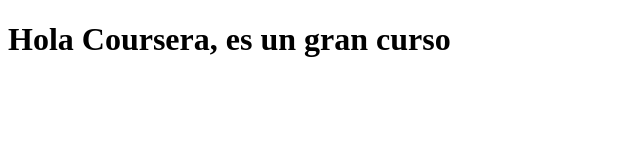
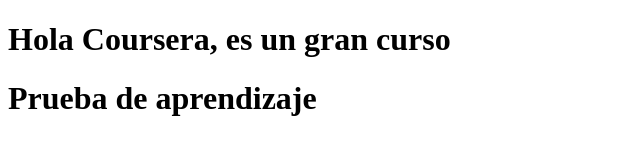
Before and after one commit to Fercho4100/coursera-test, a plain HTML site: page sitio/index.html in a window 1280 px wide. Shown: the whole page, without its empty margins (0-640 px from the left). Drawn offline with Linux system fonts and the light colour scheme.

Commit message:
Prueba de aprendizaje.

```diff
--- a/sitio/index.html
+++ b/sitio/index.html
@@ -5,5 +5,6 @@
 </head>
 <body>
 <h1>Hola Coursera, es un gran curso</h1>
+<h1>Prueba de aprendizaje</h1>
 </body>
 </html>
```
